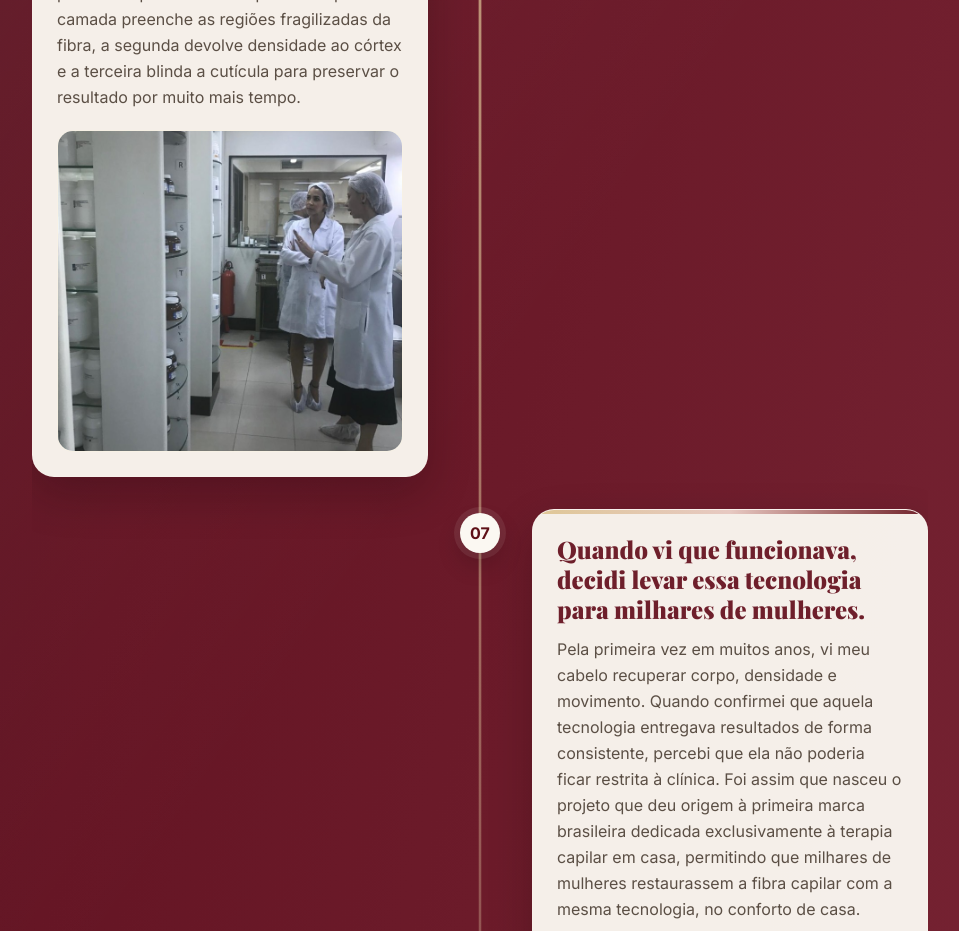
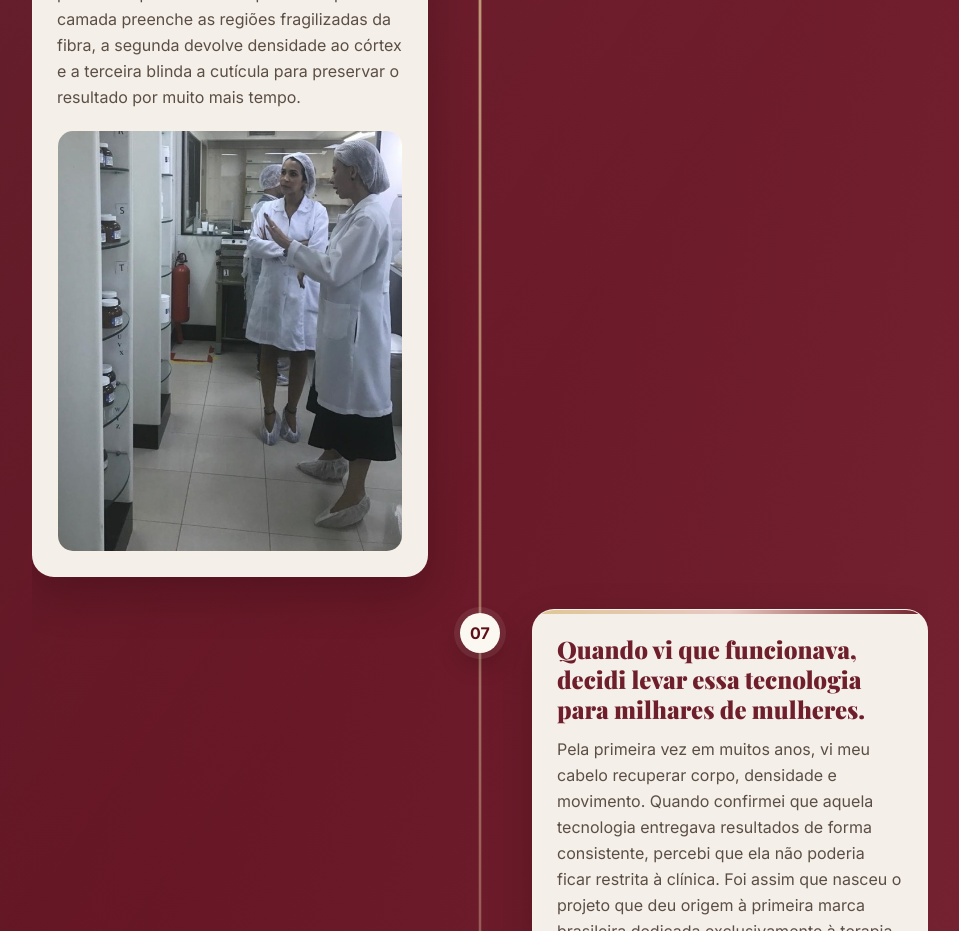
Before and after one commit to DellsantosXD/lp-proteina-do-trigo-A, a React (Vite) app: page / in a window 1280 px wide. Shown: the part 7840-8771 px from the top of the page, without its empty margins (160-1119 px from the left). Built offline with nearby package versions, Linux system fonts and the light colour scheme; a web font is replaced by a local one.

Commit message:
fix: permanently crop top 28% ceiling from card-6.jpg image file and center professionals in frame

```diff
--- a/src/components/Timeline.tsx
+++ b/src/components/Timeline.tsx
@@ -83,8 +83,8 @@ const visuals: Record<number, { src: string; alt: string; position: string; heig
   6: {
     src: '/timeline/card-6.jpg',
     alt: 'Foi assim que nasceu a Reconstrução Molecular em 3 Camadas',
-    position: 'object-[right_68%]',
-    height: 'h-64 sm:h-[320px]'
+    position: 'object-[right_center]',
+    height: 'h-80 sm:h-[420px]'
   },
   7: {
     src: '/timeline/card-7.jpg',
```
Also changed, not shown: public/timeline/card-6.jpg.
